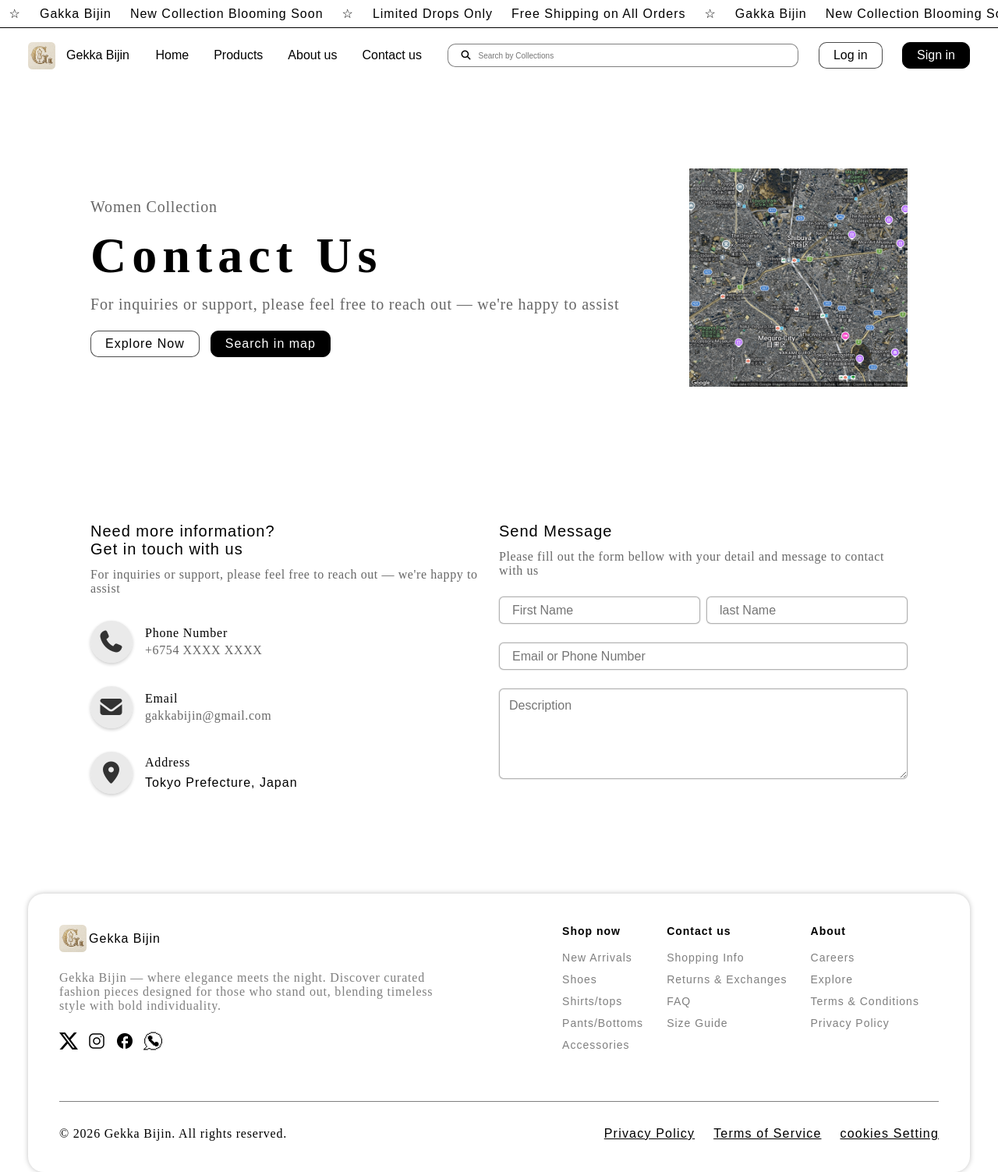
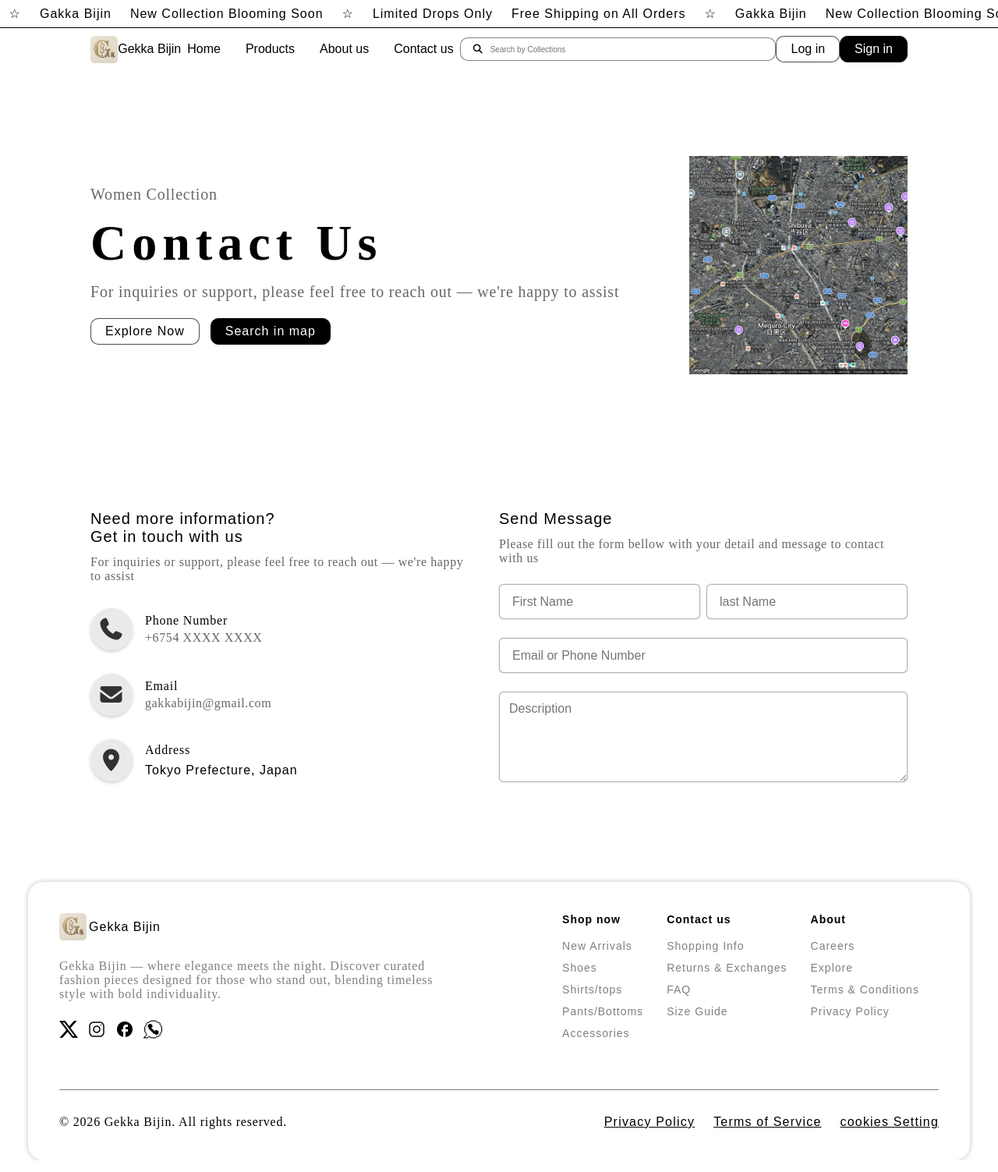
Before and after one commit to AnkitAleMgr/Gekka-Bijin, a Django app: template store/templates/store/contactus.html in a window 1280 px wide. Shown: the whole page at 78% size. Run offline with Django 5.2, Linux system fonts and the light colour scheme; the template is opened without the code that fills it, so the values that code supplies are empty; some web fonts are replaced.

Commit message:
few chagne on nav bar

```diff
--- a/store/static/store/css/style.css
+++ b/store/static/store/css/style.css
@@ -363,7 +363,8 @@ nav{
 #navigation-container{
     font-size: 14px;
     font-weight: 500;
-    width: 1208px;
+    width: 100%;
+    padding: 0px 116px;
     height: 54px;
     display: flex;
     align-items: center;
@@ -1844,7 +1845,7 @@ footer{
     padding: 64px 116px;
     align-items: flex-start;
     /* justify-content: center; */
-    gap: 24px;
+    gap: 32px;
 }
 #form-section-content{
     flex: 1 1 50%;
@@ -1908,7 +1909,7 @@ footer{
 #form-section-input > input, #form-section-input > div:nth-child(2) input{
     display: flex;
     /* flex: 1; */
-    height: 35px;
+    height: 45px;
     padding: 8px 16px;
     justify-content: center;
     align-items: center;
--- a/store/templates/store/aboutus.html
+++ b/store/templates/store/aboutus.html
@@ -54,8 +54,7 @@
 
     </div>
     <!-- navitaion section -->
-     <nav>
-            <div id="navigation-container">
+    <nav id="navigation-container">
             <!-- logo sec ≠tion for navigation bar -->
             <div class="logo-image">
                 <img src="../../static/store/images/logo.png" alt="Gekka Bijin Logo">
@@ -81,9 +80,7 @@
             <!-- navitation login and sign in button -->
             <button class="white-button">Log in</button>
             <button class="black-button">Sign in</button>
-            </div>
     </nav>
-
     <!-- about us hero section -->
      <div id="about-us-hero-section">
         <div class="about-us-hero-section-1">
--- a/store/templates/store/contactus.html
+++ b/store/templates/store/contactus.html
@@ -55,8 +55,7 @@
     </div>
 
     <!-- navitaion section -->
-    <nav>
-        <div id="navigation-container">
+    <nav id="navigation-container">
             <!-- logo sec ≠tion for navigation bar -->
             <div class="logo-image">
                 <img src="../../static/store/images/logo.png" alt="Gekka Bijin Logo">
@@ -82,7 +81,6 @@
             <!-- navitation login and sign in button -->
             <button class="white-button">Log in</button>
             <button class="black-button">Sign in</button>
-        </div>
     </nav>
 
     <!-- contact us hero section -->
--- a/store/templates/store/index.html
+++ b/store/templates/store/index.html
@@ -69,9 +69,8 @@
      </div>
     <!-- end of marquee section -->
 
-    <!-- navigation bar section -->
-        <nav>
-            <div id="navigation-container">
+    <!-- navitaion section -->
+    <nav id="navigation-container">
             <!-- logo sec ≠tion for navigation bar -->
             <div class="logo-image">
                 <img src="../../static/store/images/logo.png" alt="Gekka Bijin Logo">
@@ -97,7 +96,6 @@
             <!-- navitation login and sign in button -->
             <button class="white-button">Log in</button>
             <button class="black-button">Sign in</button>
-            </div>
     </nav>
     <!-- ending of navigation bar section -->
 
--- a/store/templates/store/product.html
+++ b/store/templates/store/product.html
@@ -54,8 +54,7 @@
     </div>
 
     <!-- navitaion section -->
-     <nav>
-            <div id="navigation-container">
+    <nav id="navigation-container">
             <!-- logo sec ≠tion for navigation bar -->
             <div class="logo-image">
                 <img src="../../static/store/images/logo.png" alt="Gekka Bijin Logo">
@@ -81,7 +80,6 @@
             <!-- navitation login and sign in button -->
             <button class="white-button">Log in</button>
             <button class="black-button">Sign in</button>
-            </div>
     </nav>
 
     <!-- product hero section -->
```
Lines whose indentation alone changed are shown as unchanged.
